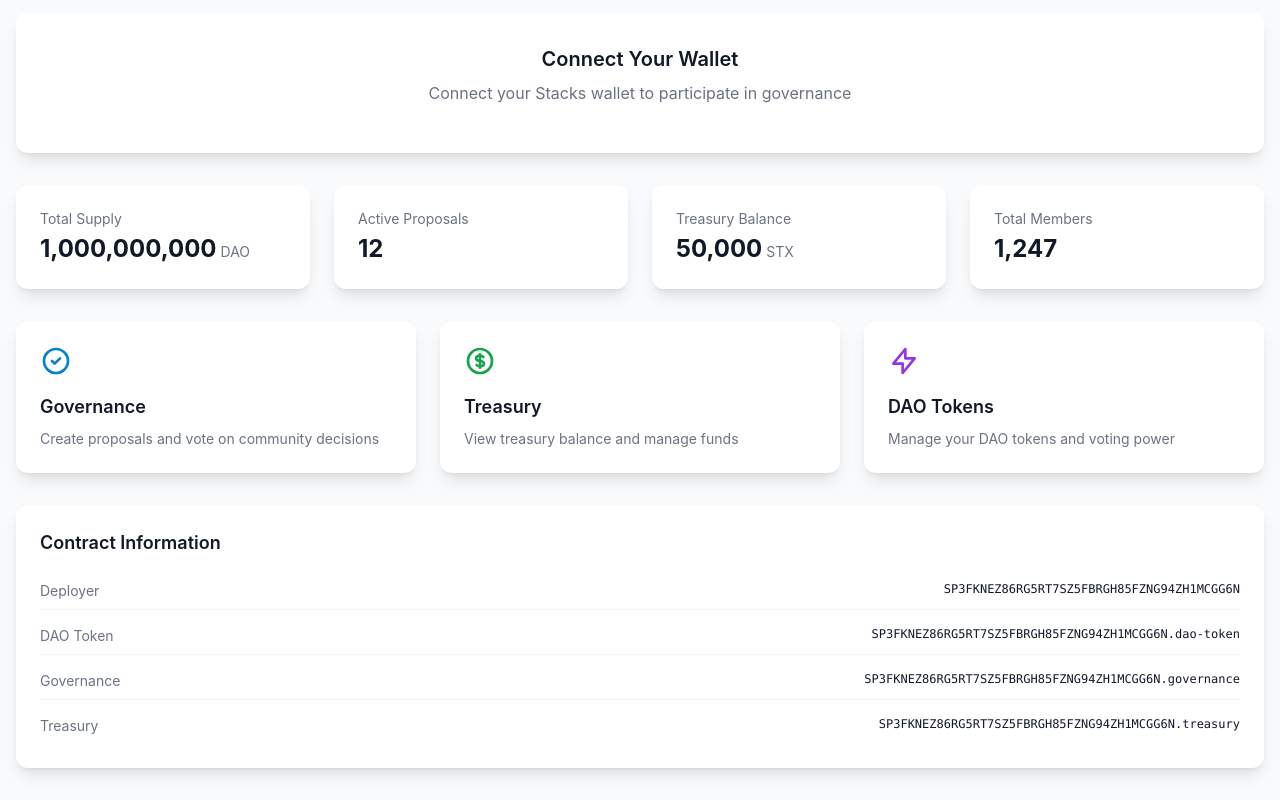
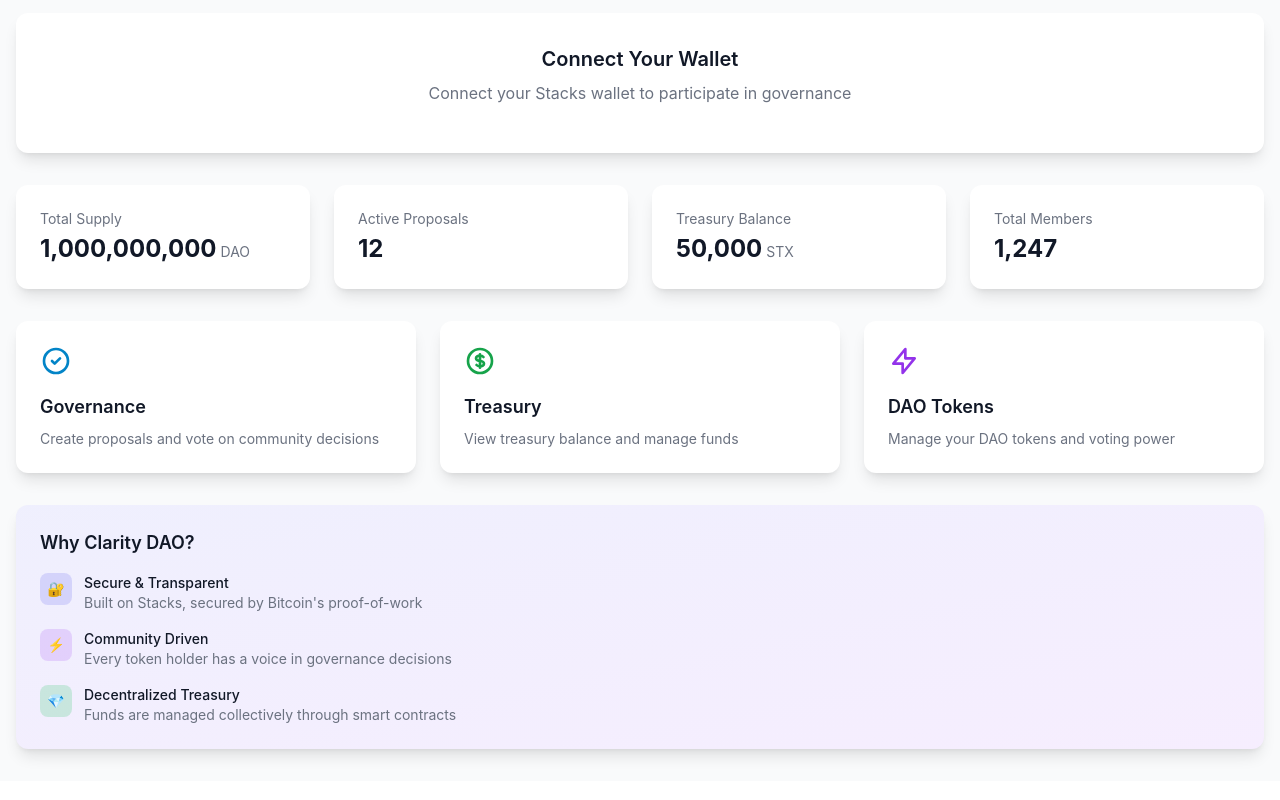
Before and after one commit to AdekunleBamz/Clarity-Dao-System, a React (Vite) app in the folder frontend/: page / in a window 1280 px wide. Shown: the part 351-1151 px from the top of the page. Built offline with nearby package versions, Linux system fonts and the light colour scheme; no server answers.

Commit message:
Enhance UI with feature highlights and descriptive content

```diff
--- a/frontend/src/components/Dashboard.jsx
+++ b/frontend/src/components/Dashboard.jsx
@@ -2,7 +2,7 @@ import { useWallet } from '../context/WalletContext'
 import { Link } from 'react-router-dom'
 
 export default function Dashboard() {
-  const { isConnected, address, deployer } = useWallet()
+  const { isConnected, address } = useWallet()
 
   const stats = [
     { label: 'Total Supply', value: '1,000,000,000', unit: 'DAO' },
@@ -96,34 +96,37 @@ export default function Dashboard() {
         </Link>
       </div>
 
-      <div className="card">
+      <div className="card bg-gradient-to-br from-indigo-500/10 to-purple-500/10 border-indigo-200 dark:border-indigo-800">
         <h3 className="text-lg font-semibold text-gray-900 dark:text-white mb-4">
-          Contract Information
+          Why Clarity DAO?
         </h3>
-        <div className="space-y-2 text-sm">
-          <div className="flex justify-between py-2 border-b border-gray-100 dark:border-gray-700">
-            <span className="text-gray-500">Deployer</span>
-            <code className="text-gray-900 dark:text-white font-mono text-xs">
-              {deployer}
-            </code>
+        <div className="space-y-4 text-sm">
+          <div className="flex items-start gap-3">
+            <div className="w-8 h-8 bg-indigo-500/20 rounded-lg flex items-center justify-center flex-shrink-0">
+              <span className="text-indigo-600 dark:text-indigo-400">🔐</span>
+            </div>
+            <div>
+              <h4 className="font-medium text-gray-900 dark:text-white">Secure & Transparent</h4>
+              <p className="text-gray-500 dark:text-gray-400">Built on Stacks, secured by Bitcoin's proof-of-work</p>
+            </div>
           </div>
-          <div className="flex justify-between py-2 border-b border-gray-100 dark:border-gray-700">
-            <span className="text-gray-500">DAO Token</span>
-            <code className="text-gray-900 dark:text-white font-mono text-xs">
-              {deployer}.dao-token
-            </code>
+          <div className="flex items-start gap-3">
+            <div className="w-8 h-8 bg-purple-500/20 rounded-lg flex items-center justify-center flex-shrink-0">
+              <span className="text-purple-600 dark:text-purple-400">⚡</span>
+            </div>
+            <div>
+              <h4 className="font-medium text-gray-900 dark:text-white">Community Driven</h4>
+              <p className="text-gray-500 dark:text-gray-400">Every token holder has a voice in governance decisions</p>
+            </div>
           </div>
-          <div className="flex justify-between py-2 border-b border-gray-100 dark:border-gray-700">
-            <span className="text-gray-500">Governance</span>
-            <code className="text-gray-900 dark:text-white font-mono text-xs">
-              {deployer}.governance
-            </code>
-          </div>
-          <div className="flex justify-between py-2">
-            <span className="text-gray-500">Treasury</span>
-            <code className="text-gray-900 dark:text-white font-mono text-xs">
-              {deployer}.treasury
-            </code>
+          <div className="flex items-start gap-3">
+            <div className="w-8 h-8 bg-green-500/20 rounded-lg flex items-center justify-center flex-shrink-0">
+              <span className="text-green-600 dark:text-green-400">💎</span>
+            </div>
+            <div>
+              <h4 className="font-medium text-gray-900 dark:text-white">Decentralized Treasury</h4>
+              <p className="text-gray-500 dark:text-gray-400">Funds are managed collectively through smart contracts</p>
+            </div>
           </div>
         </div>
       </div>
--- a/frontend/src/components/Tokens.jsx
+++ b/frontend/src/components/Tokens.jsx
@@ -1,7 +1,7 @@
 import { useWallet } from '../context/WalletContext'
 
 export default function Tokens() {
-  const { isConnected, address, deployer } = useWallet()
+  const { isConnected, address } = useWallet()
 
   const tokenInfo = {
     name: 'DAO Token',
@@ -88,20 +88,18 @@ export default function Tokens() {
         </div>
       </div>
 
-      <div className="card">
+      <div className="card bg-gradient-to-br from-amber-500/10 to-orange-500/10 border-amber-200 dark:border-amber-800">
         <h2 className="text-lg font-semibold text-gray-900 dark:text-white mb-4">
-          Token Contract
+          About DAO Tokens
         </h2>
-        <div className="space-y-2">
-          <div className="flex justify-between py-2 border-b border-gray-100 dark:border-gray-700">
-            <span className="text-gray-500">Contract</span>
-            <code className="text-sm font-mono text-gray-900 dark:text-white">
-              {deployer}.dao-token
-            </code>
-          </div>
-          <div className="flex justify-between py-2">
-            <span className="text-gray-500">Standard</span>
-            <span className="text-gray-900 dark:text-white">SIP-010 Fungible Token</span>
+        <div className="space-y-3 text-sm text-gray-600 dark:text-gray-300">
+          <p>
+            DAO Tokens are SIP-010 compliant fungible tokens that represent your stake in the organization.
+          </p>
+          <div className="flex items-center gap-2">
+            <span className="px-2 py-1 bg-amber-500/20 rounded text-amber-700 dark:text-amber-400 text-xs">Governance Rights</span>
+            <span className="px-2 py-1 bg-orange-500/20 rounded text-orange-700 dark:text-orange-400 text-xs">Voting Power</span>
+            <span className="px-2 py-1 bg-yellow-500/20 rounded text-yellow-700 dark:text-yellow-400 text-xs">Transferable</span>
           </div>
         </div>
       </div>
--- a/frontend/src/components/Treasury.jsx
+++ b/frontend/src/components/Treasury.jsx
@@ -2,7 +2,7 @@ import { useState } from 'react'
 import { useWallet } from '../context/WalletContext'
 
 export default function Treasury() {
-  const { isConnected, deployer } = useWallet()
+  const { isConnected } = useWallet()
   const [showDepositModal, setShowDepositModal] = useState(false)
 
   const treasuryData = {
@@ -102,13 +102,15 @@ export default function Treasury() {
         </div>
       </div>
 
-      <div className="card">
+      <div className="card bg-gradient-to-br from-green-500/10 to-emerald-500/10 border-green-200 dark:border-green-800">
         <h2 className="text-lg font-semibold text-gray-900 dark:text-white mb-4">
-          Treasury Contract
+          About the Treasury
         </h2>
-        <code className="text-sm text-gray-600 dark:text-gray-300 font-mono">
-          {deployer}.treasury
-        </code>
+        <p className="text-sm text-gray-600 dark:text-gray-300">
+          The DAO Treasury is a community-managed fund secured by Stacks smart contracts.
+          All deposits and withdrawals are governed by token holder votes, ensuring
+          transparent and decentralized financial management.
+        </p>
       </div>
 
       {showDepositModal && (
```
Also changed, not shown: 1 other file (tests, documents, lock files or other folders).
